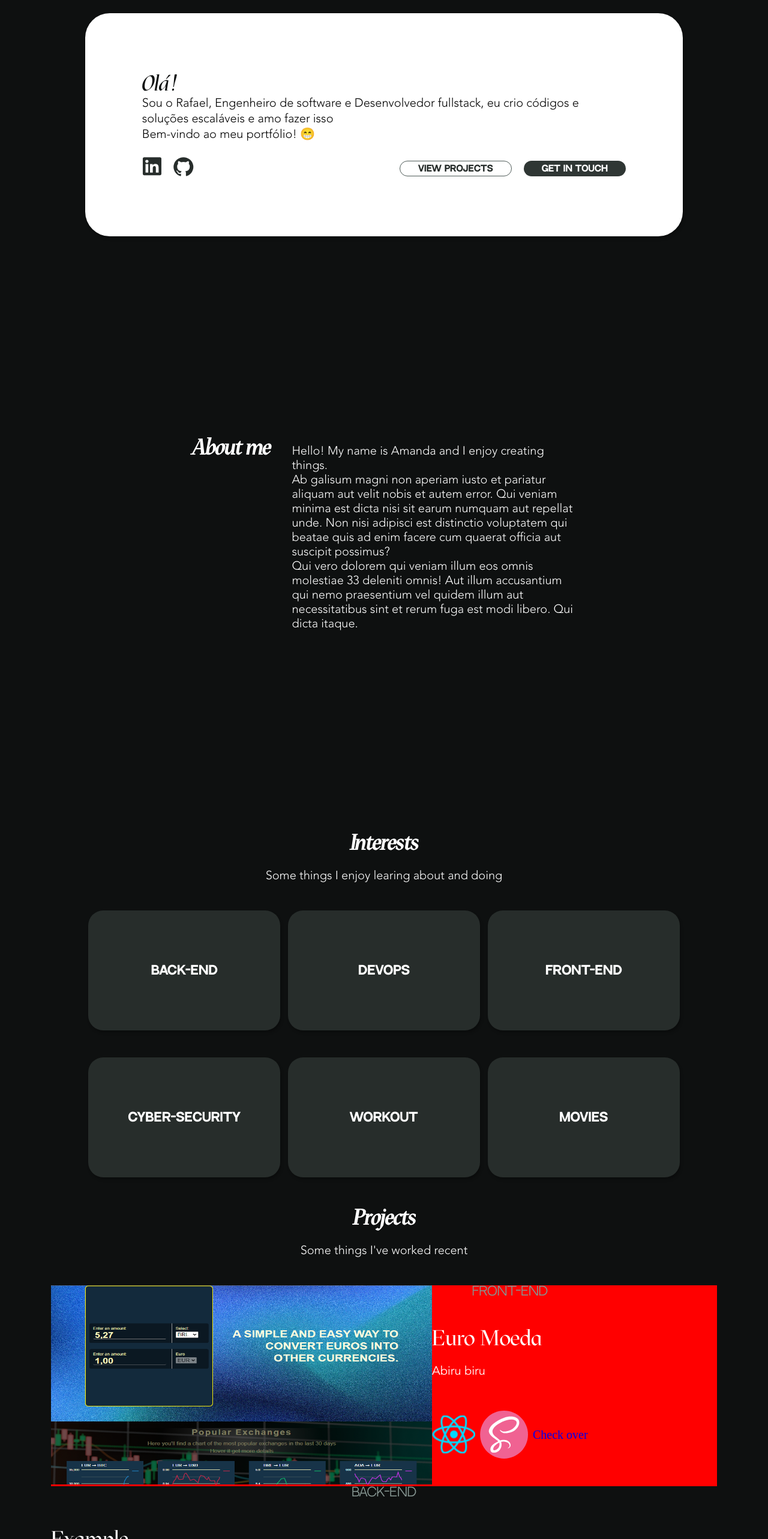
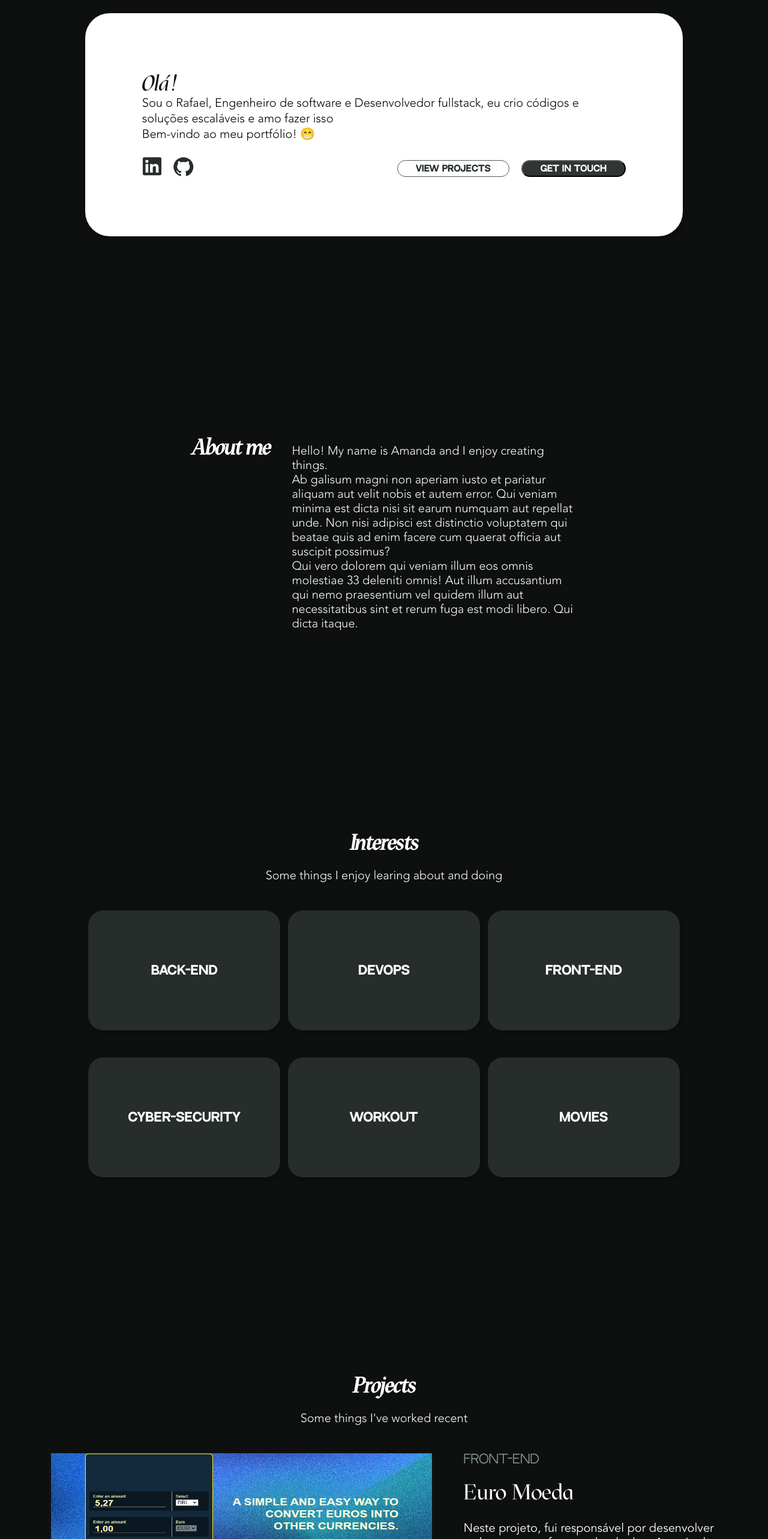
Before and after one commit to Siqm/Portfolio, a React (Create React App) app: page / in a window 1280 px wide. Shown: the part 234-2800 px from the top of the page at 60% size. Built offline with nearby package versions, Linux system fonts and the light colour scheme; a web font is replaced by a local one.

Commit message:
Atualizações

```diff
--- a/src/assets/static/projects.js
+++ b/src/assets/static/projects.js
@@ -16,15 +16,31 @@ export const projects = [
     {
         type: 'front-end',
         title: 'Euro Moeda',
-        description: 'Abiru biru',
+        description: 'Neste projeto, fui responsável por desenvolver todas as partes front-end e deploy. Através do consumo de Web APIs para manter os valores das moedas sempre atualizadas, montei conversores de moedas e gráficos. Registrei um dominio e fiz o deploy da aplicação.',
         technologies: [react, sass],
         link: 'https://www.euromoeda.com/',
         img: euroMoedaImg,
         imgAlt: 'Imagens do site EuroMoeda',
     }, {
         type: 'back-end',
-        title: 'Example',
-        description: 'Lorem ipsum dolor sit amet. Qui consequatur rerum eum assumenda accusamus et fuga numquam quo reprehenderit sequi et sint exercitationem eum sequi eligendi et similique ratione. Non quas itaque qui odio incidunt in ducimus consequatur. Eum ullam eius hic voluptates tenetur nam consectetur possimus. Et voluptatem consequatur.',
+        title: 'Auto escola Metaverso FiveM',
+        description: 'Nessa auto-escola imersiva, eu fui responsável por integrar o front-end com o back-end e dar funcionalidade a ele. Também criei todas as etapas e funcionamento dos "exames práticos" para todas as categorias de veícuilos',
+        technologies: [react, sass],
+        link: 'https://youtu.be/WAVdn4VXbPQ?si=795UCYAlo4EIu9rO',
+        img: ghostImg,
+        imgAlt: 'This is a ghost loading image.'
+    }, {
+        type: 'back-end',
+        title: 'Troca de ID Metaverso FiveM',
+        description: 'Este foi um projeto que peguei em andamento e que estava com bugs e com uma complexidade que não era necessário. Reestruturei a lógica da aplicação, deixando-a muito mais direta e simples, facilitando a manutenção do código e otimizando o processo de alteração no banco de dados. Também treinei o time de instalação para que entendesse como deveria ser devidamente adequado aos clientes e suas necessidades',
+        technologies: [react, sass],
+        link: 'https://youtu.be/oIkCx0uT9MM?si=PcqVugegm5cXAlmN',
+        img: ghostImg,
+        imgAlt: 'This is a ghost loading image.'
+    }, {
+        type: 'Front-end',
+        title: 'React boilerplate p/ CEF',
+        description: 'Neste projeto, fui responsável por criar uma solução escalável que fosse fácil para o front-end utilizar no desenvolvimento e para o back-end integrar. Como o React não é nativamente compatível com o CEF (Chromium Embedded Framework), era necessário algo que tornasse o processo de desenvolvimento mais ágil para todos.',
         technologies: [react, sass],
         link: 'https://www.github.com/Siqm',
         img: ghostImg,
--- a/src/components/projects/index.jsx
+++ b/src/components/projects/index.jsx
@@ -1,67 +1,89 @@
-import React, { useEffect } from 'react';
+import React from 'react';
 import { fonts, styles } from './styles.js'
+import rootStyles from '../../pages/home/styles.module.scss'
 
 export default function Projects({ projects }) {
 
   const projectType = {
     ...fonts.neutralFace('#859591', '20'),
-    ...fonts.textAlign('center')
+    ...fonts.textAlign('left'),
+    marginBottom: '5px'
   }
 
   const title = {
-    ...fonts.Mazius(36)
+    ...fonts.Mazius(36),
+    marginBottom: '10px'
   }
 
   const description = {
-    ...fonts.Avenir(20)
+    ...fonts.Avenir(20),
+    marginBottom: 30
   }
 
   const cardContainer = {
     ...styles.dimesion(1110, 335),
-    ...styles.displayFlex(),
-    backgroundColor: 'red',
-
+    ...styles.displayFlex('space-between'),
+    marginBottom: '15vh'
   }
 
   const projectDescription = {
-    ...styles.displayFlex('','','column'),
+    ...styles.displayFlex('space-between', '', 'column'),
+    ...styles.dimesion('33vw'),
   }
 
   return (
     <>
       {projects.map((project, index) => {
         index += 1
+        const isLastElement = index === projects.length
         if (index % 2 === 0) {
           return (
-            <div style={styles.dimesion(1110, 335)} key={index}>
-              <p style={projectType}>{project.type}</p>
-              <h2 style={title}>{project.title}</h2>
-              <p style={description}>{project.description}</p>
+            <div style={{...cardContainer, marginBottom: isLastElement ? '0' : cardContainer.marginBottom}} key={index}>
 
-              <div>
-                {project.technologies.map((icon, i) => {
-                  <img key={i} src={icon.img} alt={icon.alt} />
-                })}
-                <a href={project.link}>Check over</a>
+              <div style={projectDescription}>
+                <p style={projectType}>{project.type}</p>
+                <h2 style={title}>{project.title}</h2>
+                <p style={description}>{project.description}</p>
+                <div style={styles.displayFlex('space-between', 'center', 'row')}>
+                  <div style={styles.dimesion('', '30px')}>
+                    {project.technologies.map((icon, i) => {
+                      return (
+                        <img style={styles.icon('30px')} key={i} src={icon.img} alt={icon.alt} />
+                      )
+                    })}
+                  </div>
+                  <a
+                    className={`${rootStyles.button} font-family: Neutral !important`}
+                    href={project.link}
+                    target='blank'
+                  >Check over</a>
+                </div>
               </div>
+
               <img style={styles.dimesion(635, 332)} src={project.img} alt={project.imgAlt} />
             </div>
           )
         } else {
           return (
-            <div style={cardContainer} key={index}>
+            <div style={{...cardContainer, marginBottom: isLastElement ? '0' : cardContainer.marginBottom}} key={index}>
               <img style={styles.dimesion(635, 332)} src={project.img} alt={project.imgAlt} />
-
               <div style={projectDescription}>
                 <p style={projectType}>{project.type}</p>
                 <h2 style={title}>{project.title}</h2>
                 <p style={description}>{project.description}</p>
-                <div style={styles.displayFlex('center', 'center', 'row')}>
-                  {project.technologies.map((icon, i) => {
-                    return (<img key={i} src={icon.img} alt={icon.alt} />)
-                  })
-                  }
-                  <a href={project.link}>Check over</a>
+                <div style={styles.displayFlex('space-between', 'center', 'row')}>
+                  <div style={styles.dimesion('', '30px')}>
+                    {project.technologies.map((icon, i) => {
+                      return (
+                        <img style={styles.icon('30px')} key={i} src={icon.img} alt={icon.alt} />
+                      )
+                    })}
+                  </div>
+                  <a
+                    className={`${rootStyles.button} font-family: Neutral !important`}
+                    href={project.link}
+                    target='blank'
+                  >Check over</a>
                 </div>
               </div>
             </div>
--- a/src/components/projects/styles.js
+++ b/src/components/projects/styles.js
@@ -42,5 +42,10 @@ export const styles = {
         justifyContent: justify,
         alignItems: align,
         flexDirection: direction
+    }),
+
+    icon: (maxWidth, maxHeigt) => ({
+        maxWidth: maxWidth,
+        maxHeigt: maxHeigt,
     })
 }
--- a/src/pages/home/index.jsx
+++ b/src/pages/home/index.jsx
@@ -2,19 +2,23 @@ import React from 'react';
 import styles from './styles.module.scss'
 import linkedin from '../../assets/icons/linkedin.svg'
 import github from '../../assets/icons/github.svg'
-import {projects} from '../../assets/static/projects'
+import { projects } from '../../assets/static/projects'
 import Projects from '../../components/projects';
 
 export default function Home() {
+
+  function smoothScroll(sectionId) {
+    document.querySelector(sectionId).scrollIntoView({behavior: 'smooth'})
+  }
 
   return (
     <div className={styles.app}>
       <div className={styles.header}>
         <p className={styles.name}>Rafael Mello</p>
         <nav className={styles.navigation}>
-          <a href="#">About</a>
-          <a href="#">Projects</a>
-          <a href="#" className={styles.buttonHeader}>Get in touch</a>
+          <button onClick={() => smoothScroll('#about')}>About</button>
+          <button onClick={() => smoothScroll('#projects')}>Projects</button>
+          <button onClick={() => smoothScroll('#sendEmail')} className={styles.buttonHeader}>Get in touch</button>
         </nav>
       </div>
 
@@ -37,15 +41,18 @@ export default function Home() {
           </div>
 
           <div className={styles.flex}>
-            <a href="#" className={`${styles.button} ${styles.buttonInverted}`}>View projects</a>
-            <a href="#" className={styles.button}>Get in touch</a>
+            <button
+              onClick={() => smoothScroll('#projects')}
+              className={`${styles.button} ${styles.buttonInverted}`}
+            >View projects</button>
+            <button onClick={() => smoothScroll('#sendEmail')} className={styles.button}>Get in touch</button>
           </div>
         </div>
 
 
       </div>
 
-      <div className={`${styles.flex} ${styles.about}`}>
+      <div id='about' className={`${styles.flex} ${styles.about}`}>
         <h2>About me</h2>
         <div>
           <p>Hello! My name is Amanda and I enjoy creating things.</p>
@@ -69,15 +76,40 @@ export default function Home() {
         </div>
       </div>
 
-      <div className={`${styles.projects} ${styles.topicIntro}`}>
+      <div id='projects' className={`${styles.projects} ${styles.topicIntro}`}>
         <h2>Projects</h2>
         <p>Some things I've worked recent</p>
 
         <div className={styles.projects}>
 
-          <Projects projects={projects}/>
+          <Projects projects={projects} />
         </div>
       </div>
+
+      <div className={styles.contact} id='sendEmail'>
+        <h2 className={styles.maziusItalic}>get in touch</h2>
+        <form action="https://formsubmit.co/rafaelsmello01@gmail.com" method="POST">
+          <input type="text" name="name" placeholder='Full name'required />
+          <input type="email" name="email" placeholder='Email Address' required />
+          <textarea name="message" placeholder='Write your message here'></textarea>
+          <button type="submit">Send</button>
+        </form>
+        <div className={styles.socialIcons}>
+
+        </div>
+      </div>
+
+      <footer className={styles.footer}>
+        <nav className={styles.navigation}>
+          <button onClick={() => smoothScroll('#about')}>About</button>
+          <button onClick={() => smoothScroll('#projects')}>Projects</button>
+          <button
+            onClick={() => smoothScroll('#sendEmail')} href="#"
+            className={styles.buttonHeader}
+          >Contact</button>
+        </nav>
+        <p className={styles.avenirNormal}>© 2022 Amanda Yang All Rights Reserved</p>
+      </footer>
     </div>
   )
 }
--- a/src/pages/home/styles.module.scss
+++ b/src/pages/home/styles.module.scss
@@ -133,7 +133,7 @@
 
 .interests {
     width: 77vw;
-    margin: 0 auto;
+    margin: 0 auto 280px;
     color: #fff;
     display: flex;
     align-items: center;
@@ -179,4 +179,76 @@
     display: flex;
     flex-direction: column;
     align-items: center;
+    height: auto;
+    margin-bottom: 180px;
 }
+
+.maziusItalic {
+    color: #FFF;
+    text-align: center;
+    font-family: Mazius-italic;
+    font-size: 36px;
+    font-style: italic;
+    font-weight: 400;
+    line-height: normal;
+}
+
+.avenirNormal {
+    color: #FFF;
+    text-align: center;
+    font-family: Avenir-light;
+    font-size: 20px;
+    font-style: normal;
+    font-weight: 400;
+    line-height: normal;
+}
+
+.contact {
+    display: flex;
+    flex-direction: row;
+    align-items: center;
+    justify-content: space-between;
+    margin: 0 auto 240px auto;
+    width: 70vw;
+
+    form {
+        display: flex;
+        flex-direction: row;
+        flex-wrap: wrap;
+        justify-content: space-between;
+        width: 35vw;
+    }
+
+    input {
+        width: 16vw;
+        padding: 7px;
+        border-radius: 41px;
+        border: none;
+        outline: none;
+        margin-bottom: 15px;
+    }
+
+    textarea {
+        width: 35vw;
+        outline: none;
+        border-radius: 41px;
+        padding: 7px;
+        margin-bottom: 15px;
+    }
+
+    button {
+        width: 35vw;
+    }
+}
+
+.footer {
+    display: flex;
+    flex-direction: column;
+    align-items: center;
+    height: 165px;
+    border-top: 1px solid #272D2B;
+
+    .navigation {
+        margin: 36px 0;
+    }
+}
```
